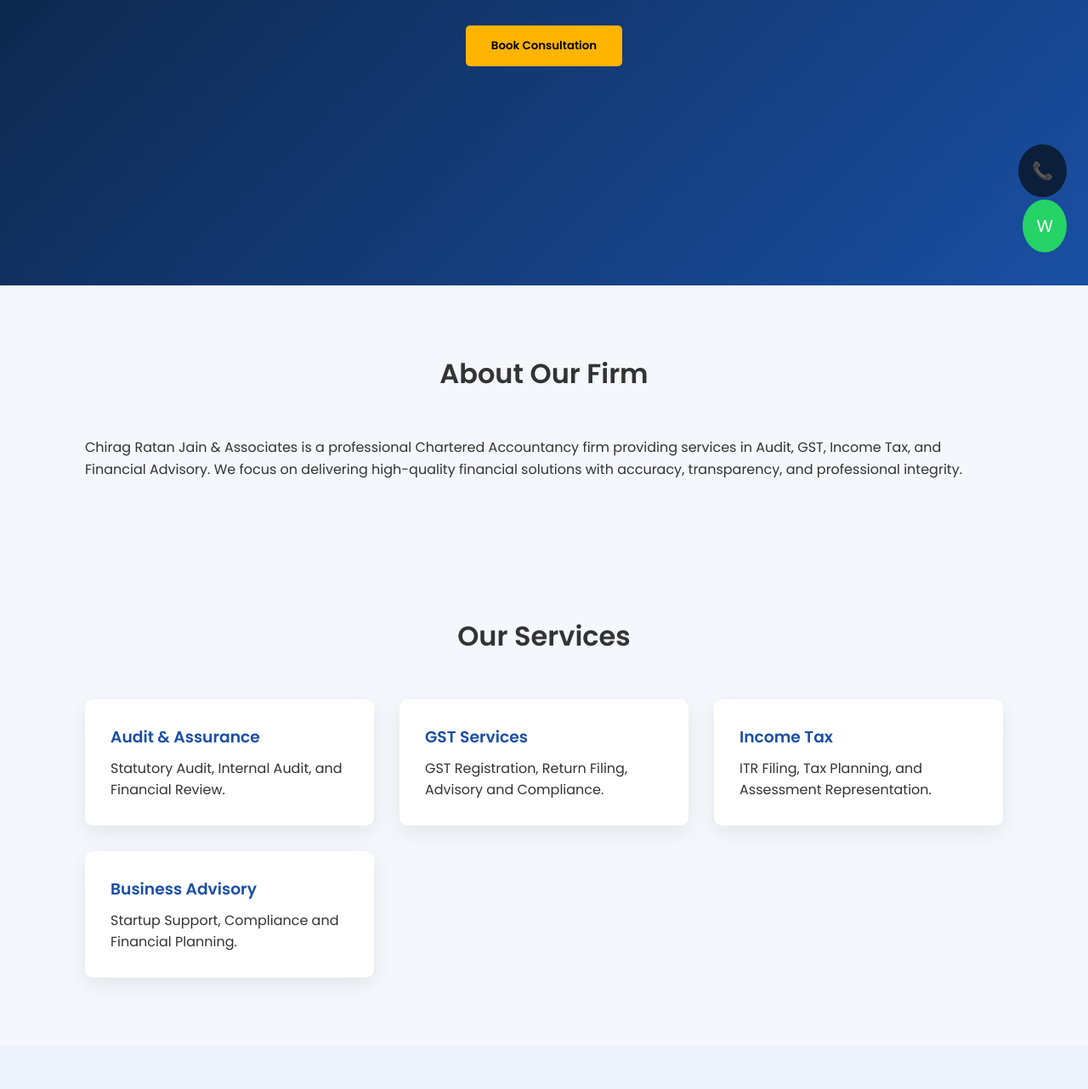
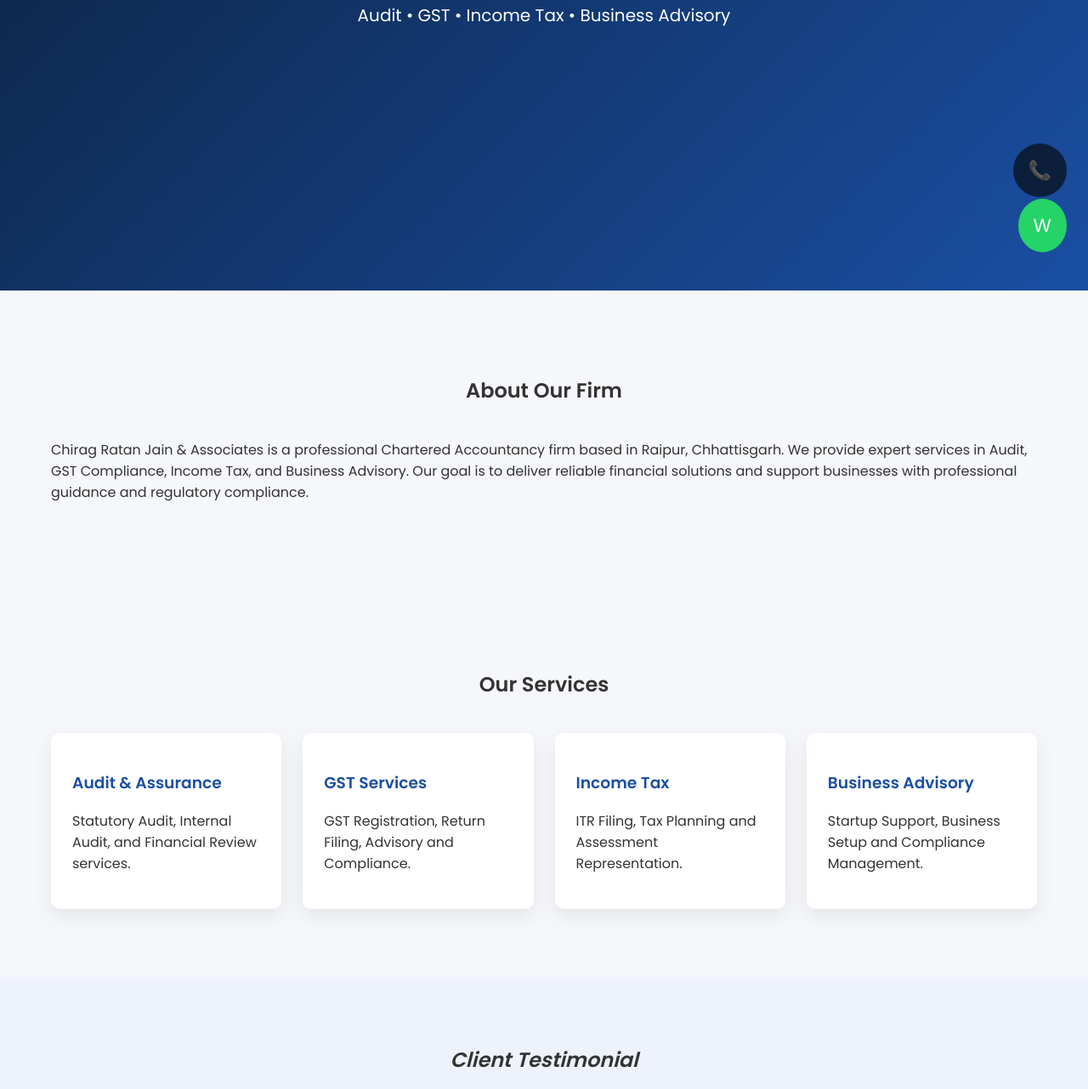
Before and after one commit to chirag321195/chiragratanjain, a plain HTML site: page index.html in a window 1280 px wide. Shown: the part 478-1760 px from the top of the page at 85% size. Drawn offline with Linux system fonts and the light colour scheme.

Commit message:
Update index.html

````diff
--- a/index.html
+++ b/index.html
@@ -1,4 +1,4 @@
-```html
+
 <!DOCTYPE html>
 <html lang="en">
 <head>
@@ -12,15 +12,14 @@
 
 <style>
 
-*{
-margin:0;
-padding:0;
-box-sizing:border-box;
-font-family:'Poppins',sans-serif;
+html{
+scroll-behavior:smooth;
 }
 
 body{
-background:#f4f7fb;
+margin:0;
+font-family:Poppins,sans-serif;
+background:#f5f7fb;
 color:#333;
 }
 
@@ -28,7 +27,7 @@
 position:sticky;
 top:0;
 background:#0b1f3a;
-padding:18px 60px;
+padding:15px 60px;
 display:flex;
 justify-content:space-between;
 align-items:center;
@@ -37,8 +36,8 @@
 
 .logo{
 color:white;
+font-size:20px;
 font-weight:600;
-font-size:22px;
 }
 
 nav a{
@@ -60,22 +59,12 @@
 }
 
 .hero h1{
-font-size:50px;
+font-size:48px;
 margin-bottom:20px;
 }
 
 .hero p{
 font-size:20px;
-margin-bottom:30px;
-}
-
-.btn{
-background:#ffb400;
-padding:14px 30px;
-border:none;
-border-radius:5px;
-font-weight:600;
-cursor:pointer;
 }
 
 .section{
@@ -86,54 +75,30 @@
 
 .section h2{
 text-align:center;
-margin-bottom:50px;
-font-size:32px;
+margin-bottom:40px;
 }
 
 .services{
 display:grid;
-grid-template-columns:repeat(auto-fit,minmax(260px,1fr));
-gap:30px;
+grid-template-columns:repeat(auto-fit,minmax(250px,1fr));
+gap:25px;
 }
 
-.service-card{
+.card{
 background:white;
-padding:30px;
+padding:25px;
 border-radius:10px;
 box-shadow:0 8px 25px rgba(0,0,0,0.08);
-transition:0.3s;
 }
 
-.service-card:hover{
-transform:translateY(-8px);
-}
-
-.service-card h3{
+.card h3{
 color:#1a4fa3;
-margin-bottom:10px;
-}
-
-.about{
-display:flex;
-flex-wrap:wrap;
-gap:40px;
-}
-
-.about-text{
-flex:1;
-font-size:16px;
-line-height:1.6;
-}
-
-.testimonials{
-background:#eef2fb;
-padding:80px 20px;
-text-align:center;
 }
 
 .testimonial{
-max-width:600px;
-margin:auto;
+background:#eef2fb;
+padding:60px;
+text-align:center;
 font-style:italic;
 }
 
@@ -147,7 +112,7 @@
 .map{
 width:100%;
 height:300px;
-border:none;
+border:0;
 margin-top:20px;
 }
 
@@ -164,10 +129,10 @@
 right:25px;
 background:#25D366;
 color:white;
-padding:16px;
+padding:15px 18px;
 border-radius:50%;
 text-decoration:none;
-font-size:20px;
+font-size:22px;
 }
 
 .call{
@@ -176,10 +141,10 @@
 right:25px;
 background:#0b1f3a;
 color:white;
-padding:16px;
+padding:15px 18px;
 border-radius:50%;
 text-decoration:none;
-font-size:20px;
+font-size:22px;
 }
 
 </style>
@@ -195,113 +160,96 @@
 </div>
 
 <nav>
-<a href="#">Home</a>
-<a href="#">About</a>
-<a href="#">Services</a>
-<a href="#">Contact</a>
+<a href="#home">Home</a>
+<a href="#about">About</a>
+<a href="#services">Services</a>
+<a href="#contact">Contact</a>
 </nav>
 
 </header>
 
-
-<section class="hero">
+<section class="hero" id="home">
 
 <div>
 
-<h1>Expert Chartered Accountants</h1>
+<h1>Trusted Chartered Accountants</h1>
 
-<p>Audit • GST • Taxation • Business Advisory</p>
-
-<button class="btn">Book Consultation</button>
+<p>Audit • GST • Income Tax • Business Advisory</p>
 
 </div>
 
 </section>
 
-
-<section class="section">
+<section class="section" id="about">
 
 <h2>About Our Firm</h2>
 
-<div class="about">
+<p>
+Chirag Ratan Jain & Associates is a professional Chartered Accountancy firm based in Raipur, Chhattisgarh.
+We provide expert services in Audit, GST Compliance, Income Tax, and Business Advisory.
 
-<div class="about-text">
-
-<p>
-Chirag Ratan Jain & Associates is a professional Chartered Accountancy firm
-providing services in Audit, GST, Income Tax, and Financial Advisory.
-
-We focus on delivering high-quality financial solutions with
-accuracy, transparency, and professional integrity.
+Our goal is to deliver reliable financial solutions and support businesses
+with professional guidance and regulatory compliance.
 </p>
 
+</section>
+
+<section class="section" id="services">
+
+<h2>Our Services</h2>
+
+<div class="services">
+
+<div class="card">
+<h3>Audit & Assurance</h3>
+<p>Statutory Audit, Internal Audit, and Financial Review services.</p>
+</div>
+
+<div class="card">
+<h3>GST Services</h3>
+<p>GST Registration, Return Filing, Advisory and Compliance.</p>
+</div>
+
+<div class="card">
+<h3>Income Tax</h3>
+<p>ITR Filing, Tax Planning and Assessment Representation.</p>
+</div>
+
+<div class="card">
+<h3>Business Advisory</h3>
+<p>Startup Support, Business Setup and Compliance Management.</p>
 </div>
 
 </div>
 
 </section>
 
+<section class="testimonial">
 
-<section class="section">
+<h2>Client Testimonial</h2>
 
-<h2>Our Services</h2>
-
-<div class="services">
-
-<div class="service-card">
-<h3>Audit & Assurance</h3>
-<p>Statutory Audit, Internal Audit, and Financial Review.</p>
-</div>
-
-<div class="service-card">
-<h3>GST Services</h3>
-<p>GST Registration, Return Filing, Advisory and Compliance.</p>
-</div>
-
-<div class="service-card">
-<h3>Income Tax</h3>
-<p>ITR Filing, Tax Planning, and Assessment Representation.</p>
-</div>
-
-<div class="service-card">
-<h3>Business Advisory</h3>
-<p>Startup Support, Compliance and Financial Planning.</p>
-</div>
-
-</div>
-
-</section>
-
-
-<section class="testimonials">
-
-<h2>Client Testimonials</h2>
-
-<p class="testimonial">
-
-“Highly professional CA firm providing reliable taxation and GST services.”
-
+<p>
+“Highly professional CA firm providing reliable GST and taxation services.”
 </p>
 
 </section>
 
-
-<section class="contact">
+<section class="contact" id="contact">
 
 <h2>Contact Us</h2>
 
-<p>Raipur, Chhattisgarh</p>
+<p><b>Phone:</b> +91 9713430505</p>
 
-<p>Email: info@chiragratanjain.com</p>
+<p><b>Email:</b> cjainassociates@gmail.com</p>
 
-<p>Phone: +91 XXXXX XXXXX</p>
+<p><b>Address:</b> Office No 35 First Floor Bhakt Mata Karma Parisar,
+New Rajendra Nagar, Raipur, Chhattisgarh</p>
 
 <iframe class="map"
-src="https://maps.google.com/maps?q=raipur&t=&z=13&ie=UTF8&iwloc=&output=embed">
+src="https://maps.google.com/maps?q=New%20Rajendra%20Nagar%20Raipur&t=&z=13&ie=UTF8&iwloc=&output=embed">
 </iframe>
 
 </section>
-
 
 <div class="footer">
 
@@ -309,10 +257,9 @@
 
 </div>
 
+<a class="whatsapp" href="https://wa.me/919713430505">W</a>
 
-<a class="whatsapp" href="https://wa.me/91XXXXXXXXXX">W</a>
-
-<a class="call" href="tel:+91XXXXXXXXXX">📞</a>
+<a class="call" href="tel:+919713430505">📞</a>
 
 </body>
 </html>
````
